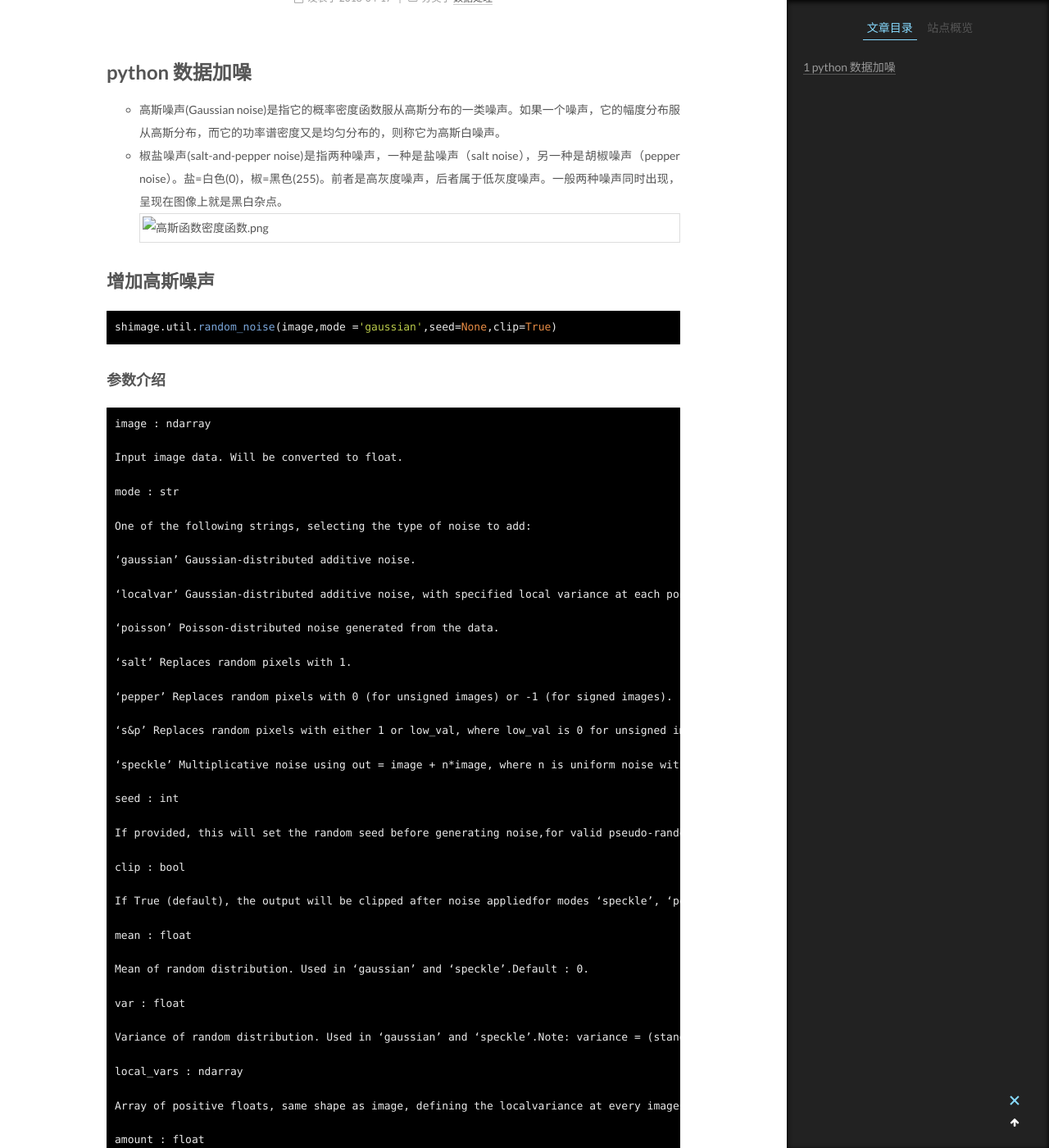
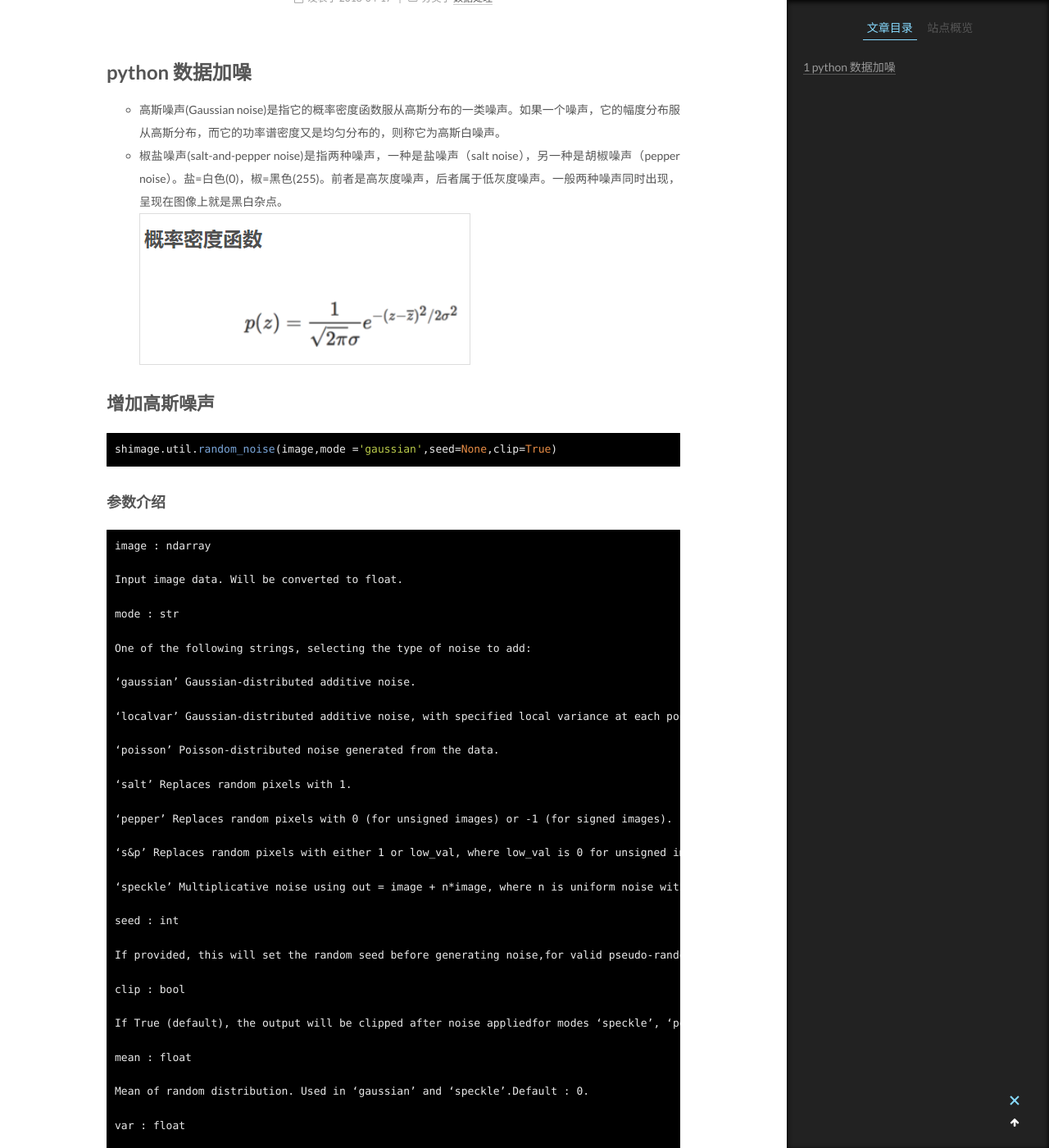
Before and after one commit to mulanshine/mulanshine, a Jekyll site: the page built from _posts/2018-04-19-数据处理-为图片增加高斯噪声.markdown, in a window 1280 px wide and 1400 px high, scrolled down 233 px. Shown: the whole window at 82% size. Built offline with Jekyll 4.4.1, drawn with Linux system fonts in a browser that asks for light colours.

Commit message:
mulanshine

````diff
--- a/_posts/2018-04-19-数据处理-为图片增加高斯噪声.markdown
+++ b/_posts/2018-04-19-数据处理-为图片增加高斯噪声.markdown
@@ -8,7 +8,7 @@ tags: [数据处理,skimage]
 # python 数据加噪
 - 高斯噪声(Gaussian noise)是指它的概率密度函数服从高斯分布的一类噪声。如果一个噪声，它的幅度分布服从高斯分布，而它的功率谱密度又是均匀分布的，则称它为高斯白噪声。
 - 椒盐噪声(salt-and-pepper noise)是指两种噪声，一种是盐噪声（salt noise），另一种是胡椒噪声（pepper noise）。盐=白色(0)，椒=黑色(255)。前者是高灰度噪声，后者属于低灰度噪声。一般两种噪声同时出现，呈现在图像上就是黑白杂点。<br>
-![高斯函数密度函数.png](assets/pictures/高斯函数密度函数.png)
+![高斯函数密度函数.png](https://github.com/mulanshine/mulanshine/raw/master/assets/pictures/高斯函数密度函数.png)
 
 ## 增加高斯噪声
 ```python
@@ -99,4 +99,4 @@ plt.savefig("noise_image.jpg")
 
 ##生成图片结果
 
-![noise_image.jpg](./assets/pictures/noise_image.jpg )
+![noise_image.jpg](https://github.com/mulanshine/mulanshine/raw/master/assets/pictures/noise_image.jpg )
````
